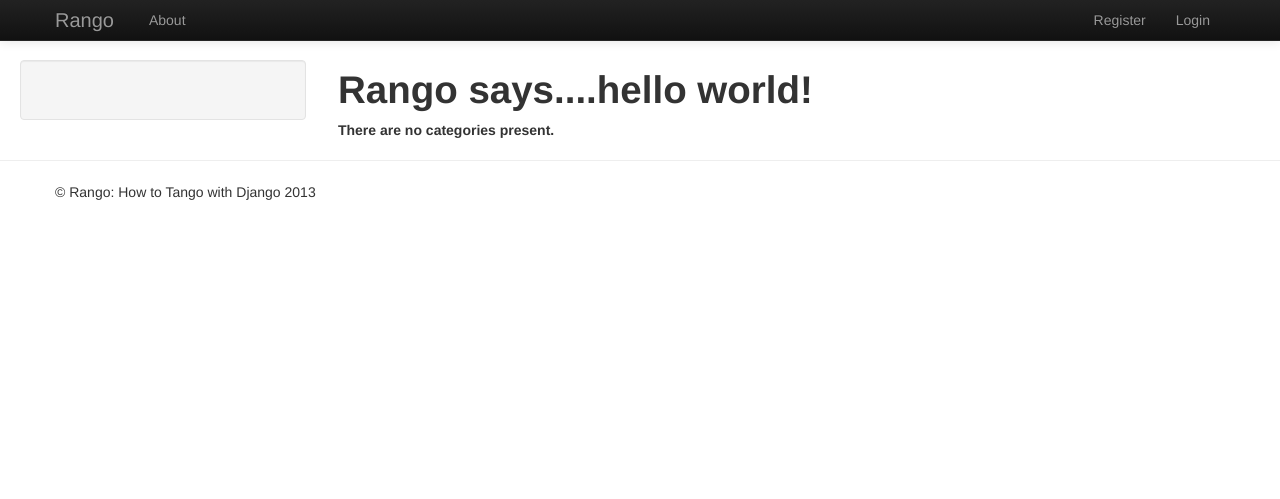
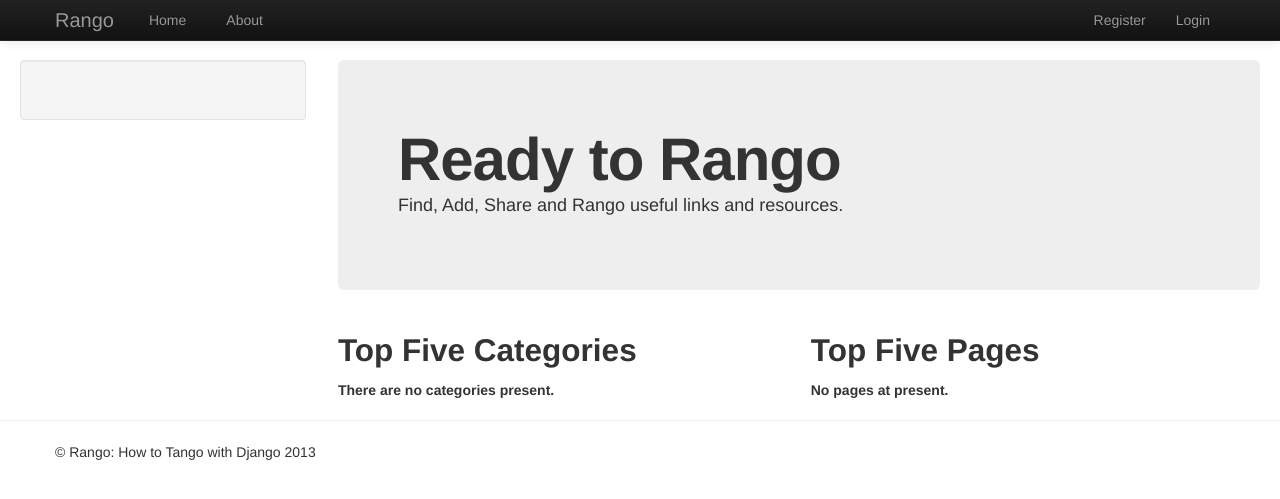
Before and after one commit to codedesigner/tango_with_django, a Django app: page /rango/ in a window 1280 px wide. Shown: the top 499 px of the page. Run offline with Django 3.2, Linux system fonts and the light colour scheme; data that the repository does not hold is empty; some libraries are stand-ins or nearby versions.

Commit message:
changed the look of the templates and visit count on about page

```diff
--- a/tango_with_djnago_project/rango/views.py
+++ b/tango_with_djnago_project/rango/views.py
@@ -70,7 +70,7 @@ def index(request):
   # Create a cookie
   # request.session.set_test_cookie()
     context = RequestContext(request)
-    category_list = Category.objects.all()
+    category_list = Category.objects.order_by('-likes')[:5]
     context_dict = {'categories':category_list}
   # print request.user
     for category in category_list:
@@ -84,7 +84,7 @@ def index(request):
     response = render_to_response('rango/index.html', context_dict, context)
 
     # Get the number of visits to the site.
-    # We use the COOKIE.get() function to obtaine the visits cookie.
+    # We use the COOKIES.get() function to obtaine the visits cookie.
     # If the cookie exists, the value returned is casted to an integer.
     # If the cookie doesn't exists, we default to zero and cast that.
     visits = int(request.COOKIES.get('visits', '0'))
@@ -108,8 +108,9 @@ def index(request):
     return response
 
 def about(request):
+    visit_count = int(request.COOKIES.get('visits', 0))
     context = RequestContext(request)
-    return render_to_response('rango/about.html', {}, context)
+    return render_to_response('rango/about.html', {'visit_count':visit_count}, context)
 
 def category(request, category_name_url):
     context = RequestContext(request)
--- a/tango_with_djnago_project/templates/rango/add_page.html
+++ b/tango_with_djnago_project/templates/rango/add_page.html
@@ -1,8 +1,8 @@
 {% extends 'rango/base.html' %}
   {% block body_block %}
     <div class="hero-unit">
-      <h1>Add a Page</h1>
-      <h2>Category : {{ category_name }}</h2>
+      <h3>Add a Page</h3>
+      <h4>Category : {{ category_name }}</h4>
       <form id="page_form" method="post" action="/rango/category/{{ category_name }}/add_page/">
         {% csrf_token %}
         {% for hidden in form.hidden_fields %}
--- a/tango_with_djnago_project/templates/rango/base.html
+++ b/tango_with_djnago_project/templates/rango/base.html
@@ -7,6 +7,7 @@
     <link rel="stylesheet" type="text/css" href="{% static 'bootstrap/css/bootstrap-fluid-adj.css' %}">
     <link rel="stylesheet" type="text/css" href="{% static 'bootstrap/css/bootstrap.min.css' %}" media="screen">
     <link rel="stylesheet" type="text/css" href="{% static 'bootstrap/css/bootstrap-responsive.css' %}">
+    <link rel="stylesheet" type="text/css" href="{% static 'css/custom.css' %}">
     <title>Rango - {% block title %}How to Tango with Django !{% endblock %} </title>
   </head>
 
@@ -19,8 +20,11 @@
             <span class="icon-bar"></span>
             <span class="icon-bar"></span>
           </button>
-          <a class="brand" href="/rango/">Rango</a>
+          <a class="brand">Rango</a>
           <div class="nav-collapse collapse">
+            <ul class="nav pull-left">
+              <li><a href="/rango/">Home</a></li>
+            </ul>
             <ul class="nav pull-right">
               {% if user.is_authenticated %}
                 <li class="navbar-text">Welcome, {{ user.username }}</li>
@@ -29,12 +33,14 @@
                 <li><a href="/rango/register/">Register</a></li>
                 <li><a href="/rango/login/">Login</a></li>
               {% endif %}
-                </ul>
-            <ul class="nav">
+            </ul>
+            <ul class="nav pull-left">
               {% if user.is_authenticated %}
                 <li><a href="/rango/restricted/">Restricted</a></li>
                 <li><a href="/rango/add_category/">Add Category</a></li>
               {% endif %}
+            </ul>
+            <ul class="nav pull-left">
                 <li><a href="/rango/about/">About</a></li>
             </ul>
           </div>
--- a/tango_with_djnago_project/templates/rango/category.html
+++ b/tango_with_djnago_project/templates/rango/category.html
@@ -12,6 +12,9 @@
           <li><a href="{{ page.url }}">{{ page.title }}</a></li>
         {% endfor %}
       </ul>
+      {% if user.is_authenticated %}
+        <a href="{{ category }}/add_page" class="btn btn-info btn-xs">Add Page</a>
+      {% endif %}
     {% else %}
       <h3>No pages currently in category.</h3>
       {% if user.is_authenticated %}
--- a/tango_with_djnago_project/templates/rango/index.html
+++ b/tango_with_djnago_project/templates/rango/index.html
@@ -1,23 +1,35 @@
 {% extends 'rango/base.html' %}
   {% block body_block %}
-    <div class="her-unit">
-      {% if user.is_authenticated %}
-        <h1>Rango says...hello {{ user.username }}!</h1>
-      {% else %}
-        <h1>Rango says....hello world!</h1>
-      {% endif %}
-
+    <div class="hero-unit">
+      <h1>Ready to Rango</h1>
+      <p>Find, Add, Share and Rango useful links and resources.</p>
+    </div>
+    <div class="row-fluid">
+      <div class="span6">
+        <h2>Top Five Categories</h2>
         {% if categories %}
           <ul>
             {% for category in categories %}
-          {% autoescape on %}
               <li><a href="/rango/category/{{ category.url }}">{{ category.name }}</a></li>
-          {% endautoescape %}
             {% endfor %}
           </ul>
         {% else %}
           <strong>There are no categories present.</strong>
         {% endif %}
+      </div>
+
+      <div class="span6">
+        <h2>Top Five Pages</h2>
+        {% if pages %}
+          <ul>
+            {% for page in pages %}
+              <li><a href="{{ page.url }}">{{ page.title }}</a> - {{ page.category }} (views: {{ page.views }})</li>
+            {% endfor %}
+          </ul>
+        {% else %}
+          <strong>No pages at present.</strong>
+        {% endif %}
+      </div>
     </div>
   {% endblock %}
     <!--<h3>The most viewed pages are :</h3>
--- a/tango_with_djnago_project/templates/rango/register.html
+++ b/tango_with_djnago_project/templates/rango/register.html
@@ -1,13 +1,13 @@
 {% extends "rango/base.html" %}
   {% block body_block %}
     <div class="hero-unit">
-      <h1>Register with Rango</h1>
+      <h3>Register with Rango</h3>
       {% if registered %}
         Rango says: <strong>Thank you for registering!</strong>
         <a href="/rango/">Return to the HomePage</a><br />
       {% else %}
-        Rango sys: <strong>Register here!</strong><br />
-        <form id="user_form" method="post" action="/rango/register/" enctype="multipart/form-data">
+        Rango says: <strong>Register here!</strong><br />
+        <form id="user_form" method="post" action="/rango/register/" enctype="multipart/form-data" class="background-red">
           {% csrf_token %}
           <!-- Display each form. The as_p method wraps each element in a paragraph(<p>) element.
           This ensures each element appears on a new line,
```
Also changed, not shown: tango_with_djnago_project/templates/rango/login.html (+18 -8 lines), tango_with_djnago_project/static/css/custom.css (added). Lines whose indentation alone changed are shown as unchanged.
